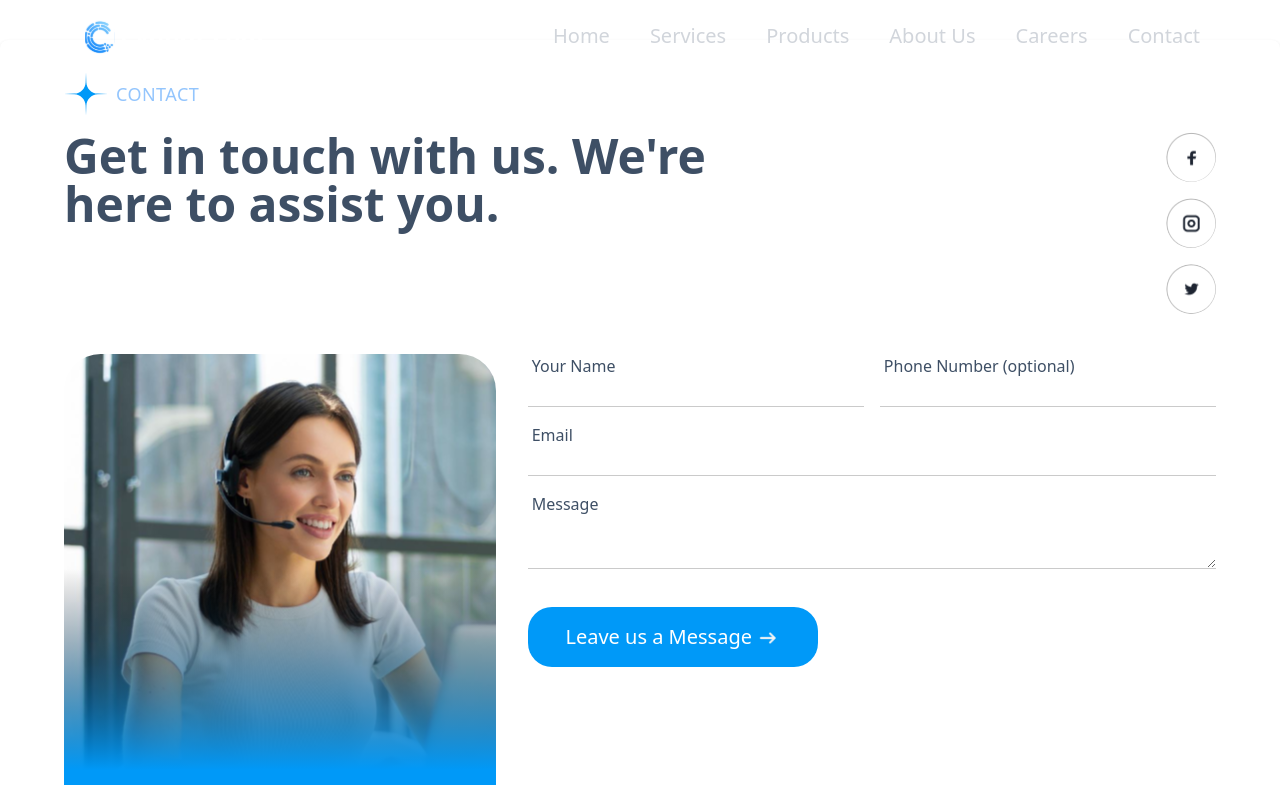
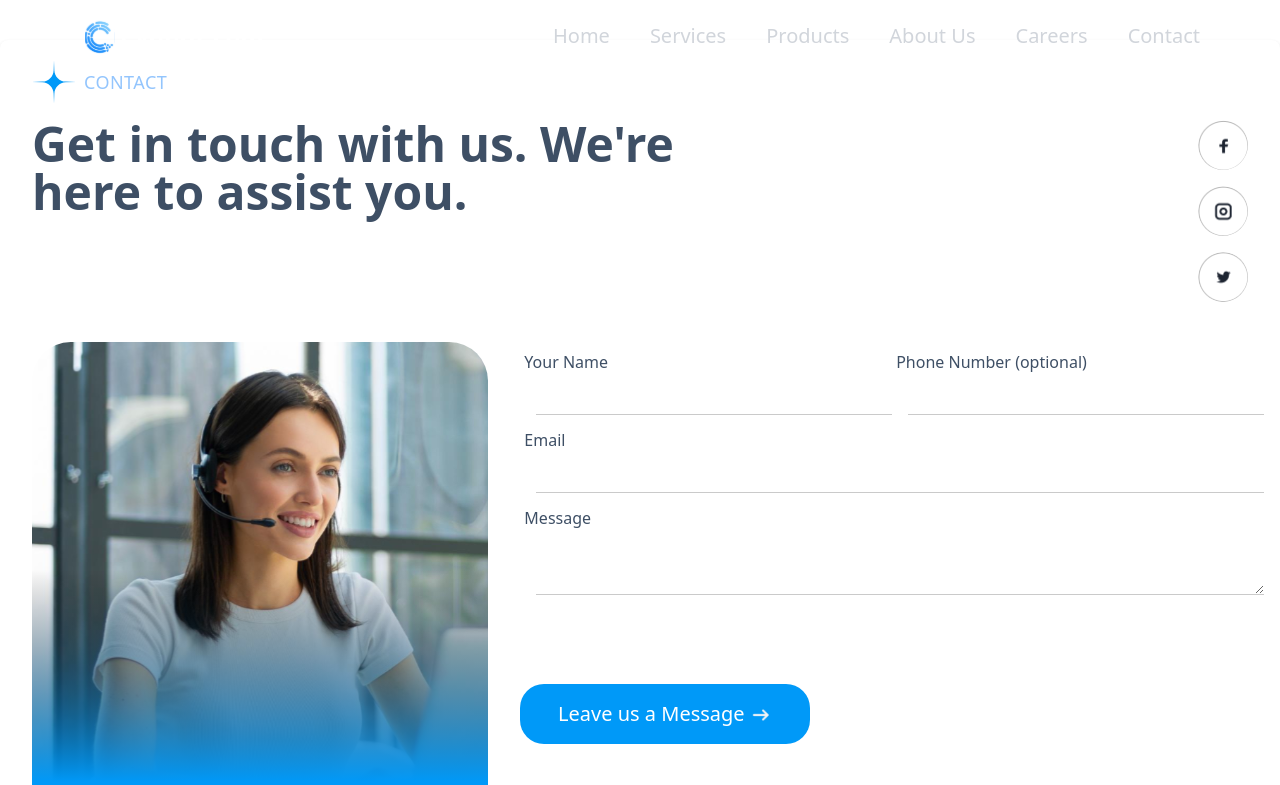
Before and after one commit to Cygnoz/website-new, a React (Vite) app: page /contact in a window 1280 px wide. Shown: the top 785 px of the page. Built offline with nearby package versions, Linux system fonts and the light colour scheme; a web font is replaced by a local one.

Commit message:
outline focus none setup

```diff
--- a/src/features/Contact/Contact.tsx
+++ b/src/features/Contact/Contact.tsx
@@ -29,7 +29,7 @@ const ContactPage = () => {
   return (
     <div className=" pt-10">
       <main>
-        <section className="bg-white p-8 shadow rounded-lg">
+        <section className="bg-white pt-5 shadow rounded-lg">
           <div className="flex justify-center lg:justify-start items-center space-x-2 mb-4 px-8">
             <Star_wide />
             <h3 className="text-sm sm:text-lg font-medium text-blue-300 tracking-wide">
@@ -67,42 +67,42 @@ const ContactPage = () => {
               <img src={contactimg} alt="Contact" className="" />
             </div>
             <div className=" lg:w-[743px] lg:h-[506px] lg:gap-[48px]">
-              <div className="grid grid-cols-1 sm:grid-cols-2 gap-4">
-                <div>
+              <div className="grid grid-cols-1 sm:grid-cols-2 gap-4 pt-2">
+                <div className="h-[78px]">
                   <label className="block px-1 text-18px text-[#3E4F65]">
                     Your Name
                   </label>
                   <input
                     type="text"
-                    className="mt-1 w-full border-0 border-b border-[#CACACA] focus:border-blue-500 focus:ring-0"
+                    className="lg:m-4 m-2 w-full border-0 border-b border-[#CACACA] focus:border-blue-500 focus:ring-0 focus:outline-none"
                   />
                 </div>
-                <div>
+                <div className="h-[78px]">
                   <label className="block px-1 text-18px text-[#3E4F65]">
                     Phone Number (optional)
                   </label>
                   <input
                     type="text"
-                    className="mt-1 w-full border-0 border-b border-[#CACACA] focus:border-blue-500 focus:ring-0"
+                    className="lg:m-4 m-2 w-full border-0 border-b border-[#CACACA] focus:border-blue-500 focus:ring-0 focus:outline-none"
                   />
                 </div>
               </div>
-              <div className="py-4">
+              <div className="h-[78px]">
                 <label className="block px-1 text-18px text-[#3E4F65]">
                   Email
                 </label>
                 <input
                   type="email"
-                  className="mt-1 w-full border-0 border-b border-[#CACACA] focus:border-blue-500 focus:ring-0"
+                  className="lg:m-4 m-2 w-full border-0 border-b border-[#CACACA] focus:border-blue-500 focus:ring-0 focus:outline-none"
                 />
               </div>
-              <div>
+              <div className="h-[146px]">
                 <label className="block px-1 text-18px text-[#3E4F65]">
                   Message
                 </label>
                 <textarea
                   name="message"
-                  className="mt-1 w-full border-0 border-b border-[#CACACA] focus:border-blue-500 focus:ring-0"
+                  className="lg:m-4  w-full border-0 border-b border-[#CACACA] focus:border-blue-500 focus:ring-0 focus:outline-none"
                 ></textarea>
               </div>
               <div className="pt-8">
@@ -227,7 +227,7 @@ const ContactPage = () => {
               <div className="relative w-full">
                 <input
                   type="email"
-                  className="w-[370px] p-4 sm:p-2  bg-[#FFFFFF1A] bg-opacity-0   text-gray-800 placeholder-white lg:w-[474px] lg:h-[84px] rounded-full"
+                  className="w-[370px] p-4 sm:p-2  bg-[#FFFFFF1A] bg-opacity-0 focus:outline-none  text-gray-800 placeholder-white lg:w-[474px] lg:h-[84px] rounded-full"
                   placeholder="  Enter Your Email"
                 />
                 <button
```
